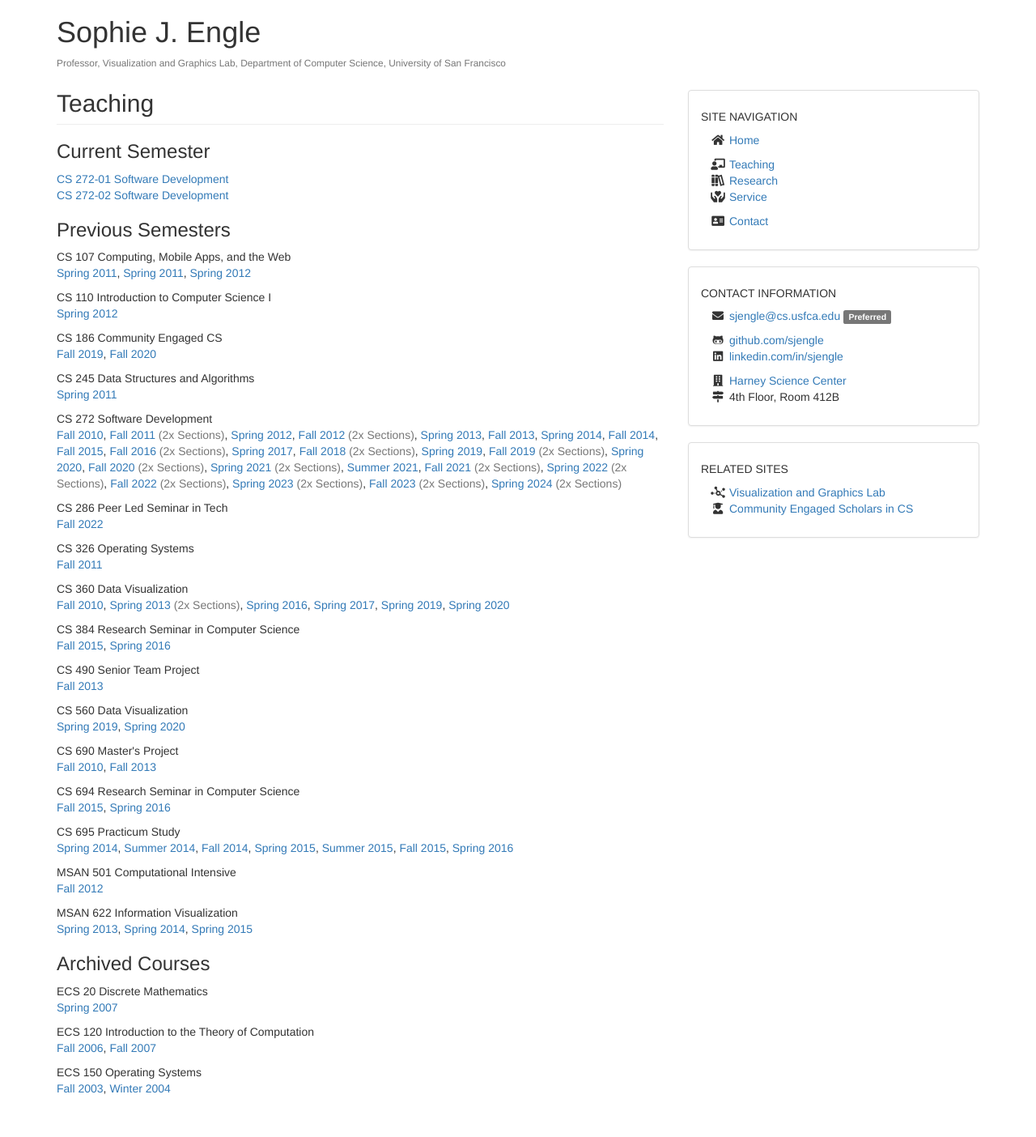
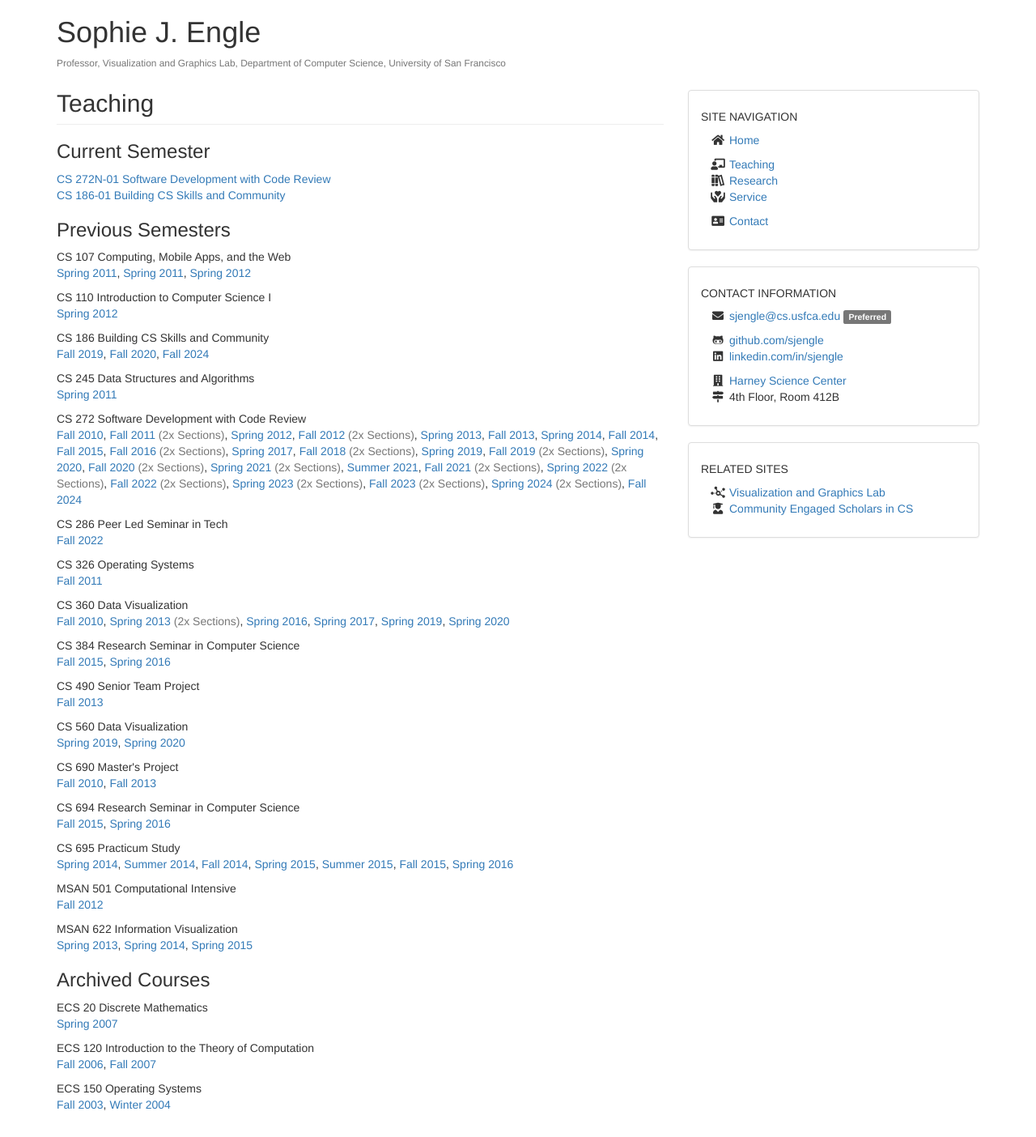
Before and after one commit to sjengle/sjengle.github.io, a Jekyll site: the page built from teaching.html, in a window 1280 px wide. Shown: the whole page at 81% size. Built offline with Jekyll 4.4.1, drawn with Linux system fonts in a browser that asks for light colours.

Commit message:
Adding fall 2024 courses

```diff
--- a/_data/teaching.yaml
+++ b/_data/teaching.yaml
@@ -550,7 +550,6 @@
   year: '2024'
   sort: 'CS212-2024-01a'
   link: 'https://usf-cs272-spring2024.notion.site/'
-  show: true
 - id: 'CS 272'
   name: 'Software Development'
   code: 'CS 272-02'
@@ -558,4 +557,20 @@
   year: '2024'
   sort: 'CS212-2024-02b'
   link: 'https://usf-cs272-spring2024.notion.site/'
+# FALL 2024
+- id: 'CS 272'
+  name: 'Software Development with Code Review'
+  code: 'CS 272N-01'
+  term: 'Fall'
+  year: '2024'
+  sort: 'CS212-2024-08'
+  link: 'https://usf-cs272n-fall2024.notion.site'
   show: true
+- id: 'CS 186'
+  name: 'Building CS Skills and Community'
+  code: 'CS 186-01'
+  term: 'Fall'
+  year: '2024'
+  sort: 'CS186-2024-08'
+  link: 'https://usfca.instructure.com/courses/1623708'
+  show: true
```
